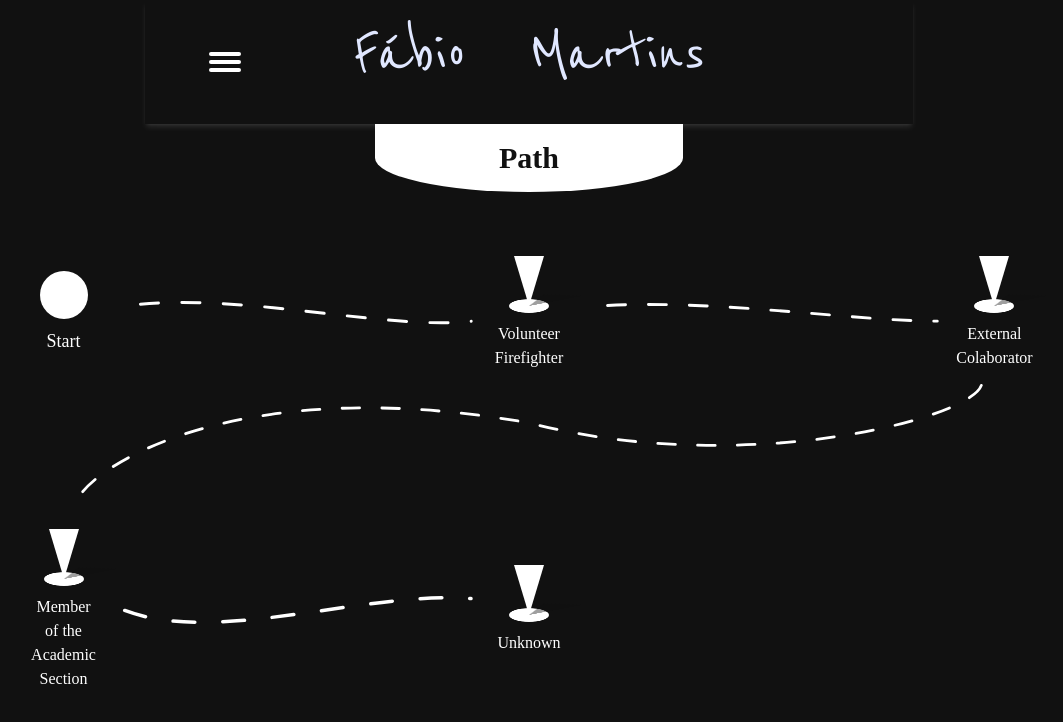
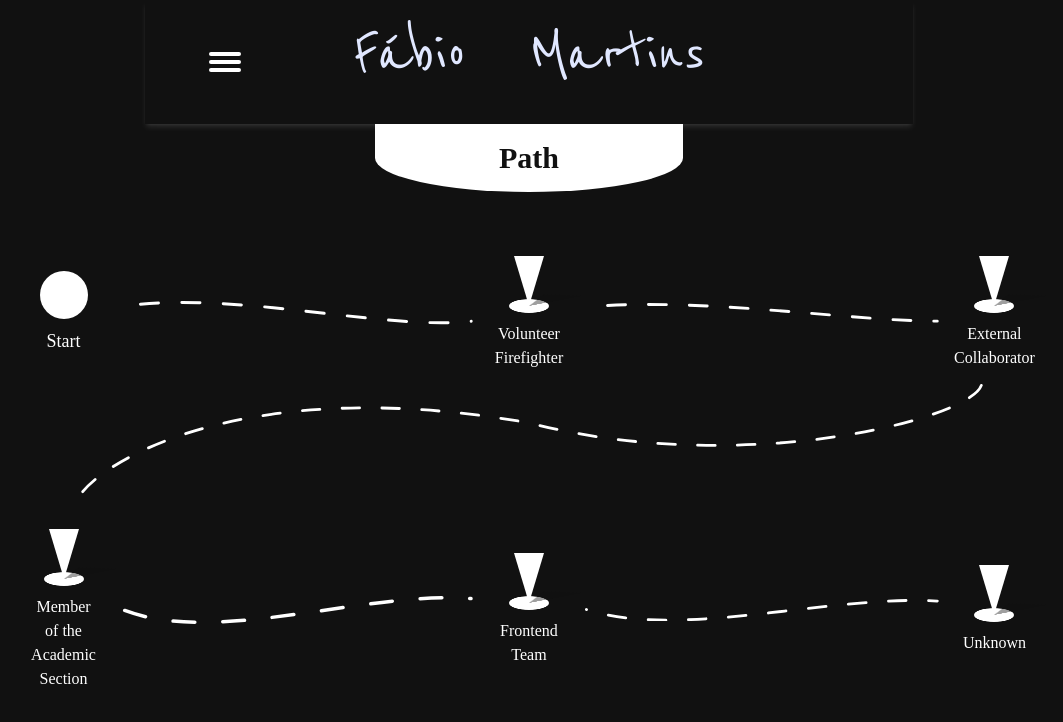
Before and after one commit to fMart8421/My-Website, a React (Create React App) app: page /path in a window 1280 px wide. Shown: the top 722 px of the page, without its empty margins (111-1174 px from the left). Built offline with nearby package versions, Linux system fonts and the light colour scheme; a web font is replaced by a local one.

Commit message:
changed the details

```diff
--- a/src/pages/Path/paths.js
+++ b/src/pages/Path/paths.js
@@ -9,7 +9,8 @@ export const paths = [
         location:"Associação Humanitária dos Bombeiros Voluntários de Carregal do Sal",
         logo:"/svg/path/ahbvcs-logo.svg",
         mission:"Volunteer Firefighter",
-        details:"In 2017, the fires were devastating in Portugal. A lot of forests were burned down and even houses were destroyed. Where I lived, Papízios, an old house caught fire, right in the middle of the population, and I found myself trying to fight the fire in the middle of the night, in order to save my parents’ farm and house. The next year, the local firefighters went to my school and explained their job to the students. That’s when I thought I wanted to help. Throughout my stay in the firefighters, I learned how to perform First Aid for medical emergencies, vehicle extrication and how to extinguish fires. Everyone had their jobs there. Mine, for most of my stay, was connected with Telecomunications and, after getting my license, driving ambulances in emergencies.",
+        duration:"11-2018 to 02-2022",
+        details:"In 2017, the fires were devastating in Portugal. A lot of forests were burned down and even houses were destroyed. Where I lived, Papízios, an old house caught fire, right in the middle of the population, and I found myself trying to fight the fire in the middle of the night, in order to save my parents' farm and house. The next year, the local firefighters went to my school and explained their job to the students. That's when I thought I wanted to help. Throughout my stay in the firefighters, I learned how to perform First Aid for medical emergencies, vehicle extrication and how to extinguish fires. Everyone had their jobs there. Mine, for most of my stay, was connected with Telecomunications and, after getting my license, driving ambulances in emergencies.",
         pathDetails:{
             id:"path1_dashedPath",
             path:<path d="M2 7.71832C155.861 -15.8212 371.402 41.8382 484 27.7521" stroke="white" strokeWidth="4" strokeLinecap="round" />,
@@ -23,8 +24,9 @@ export const paths = [
         title:"NEI AAUAv",
         location:"Núcleo de Estudantes de Informática AAUAv",
         logo:"/svg/path/nei-logo.svg",
-        mission:"External Colaborator",
-        details:"In 2017, the fires were devastating in Portugal. A lot of forests were burned down and even houses were destroyed. Where I lived, Papízios, an old house caught fire, right in the middle of the population, and I found myself trying to fight the fire in the middle of the night, in order to save my parents’ farm and house. The next year, the local firefighters went to my school and explained their job to the students. That’s when I thought I wanted to help. Throughout my stay in the firefighters, I learned how to perform First Aid for medical emergencies, vehicle extrication and how to extinguish fires. Everyone had their jobs there. Mine, for most of my stay, was connected with Telecomunications and, after getting my license, driving ambulances in emergencies.",
+        mission:"External Collaborator",
+        duration:"01-2020 to 01-2021",
+        details:"Whilst enjoying my freshman year in college, I was contacted by a member of a team that was going to be the future NEI (which is the Informatics' Students Nucleus), asking me if I wanted to join their team. Intrigued by the challenge, I promptly accepted to be part of it. The team was \"divided\" in two, and, unfortunately, the \"team\" I was in did not get elected, so I became an External Collaborator instead, helping the nucleus in whatever I could, mostly helping with online events for the students.",
         pathDetails:{
             id:"path2_dashedPath",
             path:<path d="M2 5.46667C166.452 -8.54772 370 25.3385 492 25.3386" stroke="white" stroke-width="4" strokeLinecap="round"/>,
@@ -39,7 +41,8 @@ export const paths = [
         location:"Núcleo de Estudantes de Informática AAUAv",
         logo:"/svg/path/nei-logo.svg",
         mission:"Member of the Academic Section",
-        details:"In 2017, the fires were devastating in Portugal. A lot of forests were burned down and even houses were destroyed. Where I lived, Papízios, an old house caught fire, right in the middle of the population, and I found myself trying to fight the fire in the middle of the night, in order to save my parents’ farm and house. The next year, the local firefighters went to my school and explained their job to the students. That’s when I thought I wanted to help. Throughout my stay in the firefighters, I learned how to perform First Aid for medical emergencies, vehicle extrication and how to extinguish fires. Everyone had their jobs there. Mine, for most of my stay, was connected with Telecomunications and, after getting my license, driving ambulances in emergencies.",
+        duration:"01-2021 to 07-2022",
+        details:"In my second year of college, the scenery was a bit similar to the first one, just the outcome was different. I joined as part of the Academic Section and we won (being the only candidates, but a win is a win), making me part of NEI officially. Here I did the same as I did when I was an External Collaborator, just this time I was the one responsible for the events, sort of. On my third year, I was part of the nucleus again, doing the same job, just this time the events were in the university itself, and not online. This last year, more specifically, increased my passive skills' portfolio, making me improve skills like teamwork, team management, event planning, and my overall communication skills. I also got way better at serving beers :D",
         pathDetails:{
             id:"path3_dashedPath",
             path:<path d="M2.5 180C2.5 144.5 206 -14.5 651.5 64.5C974 147.5 1322 48.5 1298 2" stroke="white" strokeWidth="4" strokeLinecap="round"/>,
@@ -50,11 +53,16 @@ export const paths = [
     },
     {
         id:"path4",
-        title:"Unknown",
-        location:"Unknown",
-        logo:"/svg/path/unknown.svg",
-        mission:"Unknown",
-        details:"The future is an unknown variable, always defined by the paths we've taken so far. A simple decision that is taken today might influence your whole day tomorrow. Butterfly effect my friend, butterfly effect.",
+        title:"Think Twice",
+        location:"Núcleo de Estudantes de Informática AAUAv",
+        logo:"/svg/path/no-logo.svg",
+        mission:"Frontend Team",
+        duration:"04-2021 to 05-2021",
+        details:"During my second year of college and while being part of NEI, I joined an event that usually happens in Aveiro, called \"Think Twice\". This is a programming competition, where teams compete against each other to see who can solve programming problems faster and better. Here I was part of the development team that was responsible for creating the website. This was my first ever experience with actual web development, and with React. From here on, my focus changed from creating games to giving life to website designs. If you want to know a bit more about this event click on the link below.",
+        extraContent:{
+            content:"Facebook",
+            link:"https://www.facebook.com/thinktwiceuaveiro/"
+        },
         pathDetails:{
             id:"path4_dashedPath",
             path:<path d="M2.5 15C108.5 58.5 281.1 -6.22205 404 2.88639" stroke="white" stroke-width="4" strokeLinecap="round"/>,
@@ -63,4 +71,20 @@ export const paths = [
             viewHeight:"33"
         }
     },
+    {
+        id:"path5",
+        title:"Unknown",
+        location:"Unknown",
+        logo:"/svg/path/unknown.svg",
+        mission:"Unknown",
+        duration:"Unknown",
+        details:"The future is an unknown variable, always defined by the paths we've taken so far. A simple decision that is taken today might influence your whole day tomorrow. Butterfly effect my friend, butterfly effect.",
+        pathDetails:{
+            id:"path5_dashedPath",
+            path:<path d="M2 14.9173C133.477 58.1243 347.562 -6.16181 500 2.88528" stroke="white" strokeWidth="4" strokeLinecap="round"/>,
+            svgClassName:`col-span-4 ${styles["continuous-offset"]}`,
+            viewWidth:"502",
+            viewHeight:"32"
+        }
+    },
 ]
```
